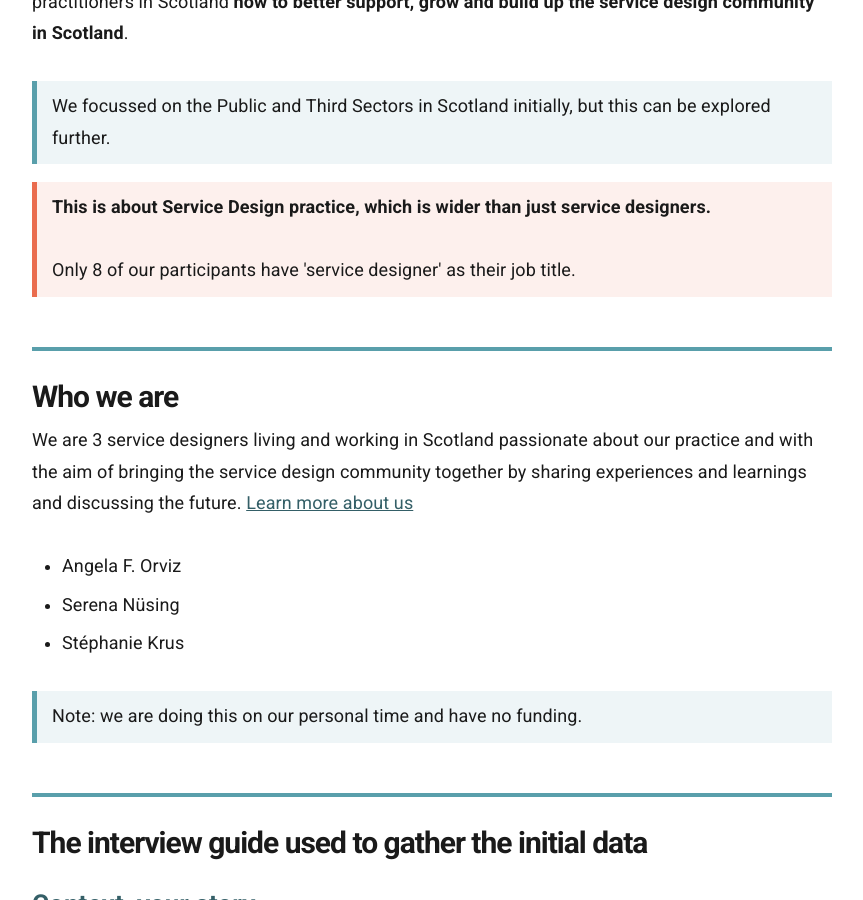
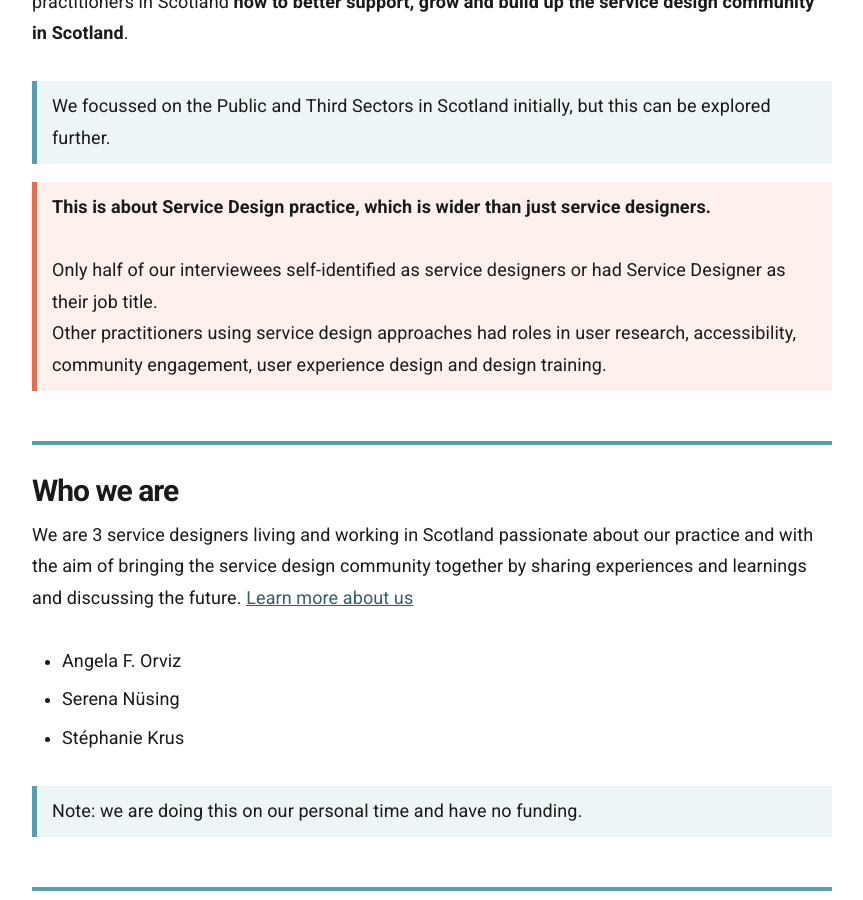
Before and after one commit to stephanie-K/practitioner-stories, a Jekyll site: the page built from index.md, in a window 1280 px wide and 900 px high, scrolled down 854 px. Shown: the whole window, without its empty margins (358-1221 px from the left). Built offline with Jekyll 4.4.1, drawn with Linux system fonts in a browser that asks for light colours.

Commit message:
improve description of participants

```diff
--- a/index.md
+++ b/index.md
@@ -16,7 +16,8 @@ title: Welcome
 
 <blockquote class="alt">
   <p><strong>This is about Service Design practice, which is wider than just service designers.</strong></p>
-  <p>Only 8 of our participants have 'service designer' as their job title.</p>
+  <p>Only half of our interviewees self-identified as service designers or had Service Designer as their job title. <br>
+  Other practitioners using service design approaches had roles in user research, accessibility, community engagement, user experience design and design training.</p>
 </blockquote>
 
 
```
